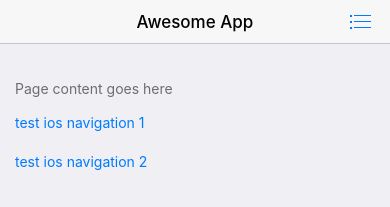
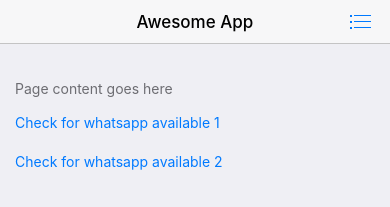
Before and after one commit to sivaramasaba/googlemap, a plain HTML site: page www/index.html in a window 390 px wide. Shown: the top 207 px of the page. Drawn offline with Linux system fonts and the light colour scheme; some packages are replaced by stand-ins of ours; no server answers.

Commit message:
Add files via upload

```diff
--- a/www/index.html
+++ b/www/index.html
@@ -91,9 +91,9 @@
 
                             <br><br> -->
 
-                             <a href="javascript:void(0)" id="test_5">test ios navigation 1</a> <br><br>
+                             <a href="javascript:void(0)" id="test_5">Check for whatsapp available 1</a> <br><br>
 
-                            <a href="javascript:void(0)" id="test_2">test ios navigation 2</a> <br><br>
+                            <a href="javascript:void(0)" id="test_2">Check for whatsapp available 2</a> <br><br>
 
                             <h4>Simple Map</h4>
                             <a href="javascript:void(0)" id="test" lat="13.0408454" lng="80.2346172">
```
Also changed, not shown: config.xml (line endings or trailing spaces).
